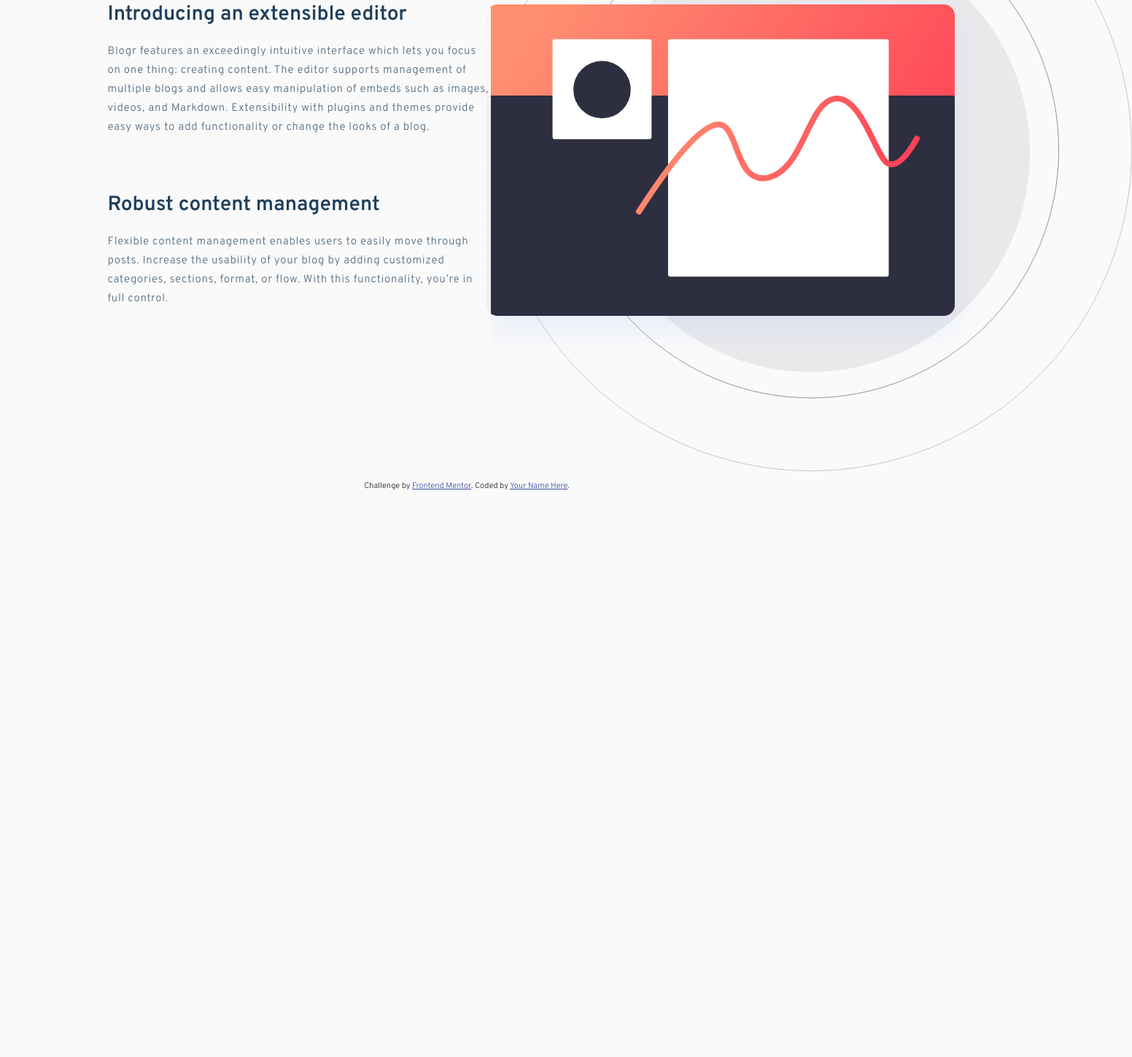
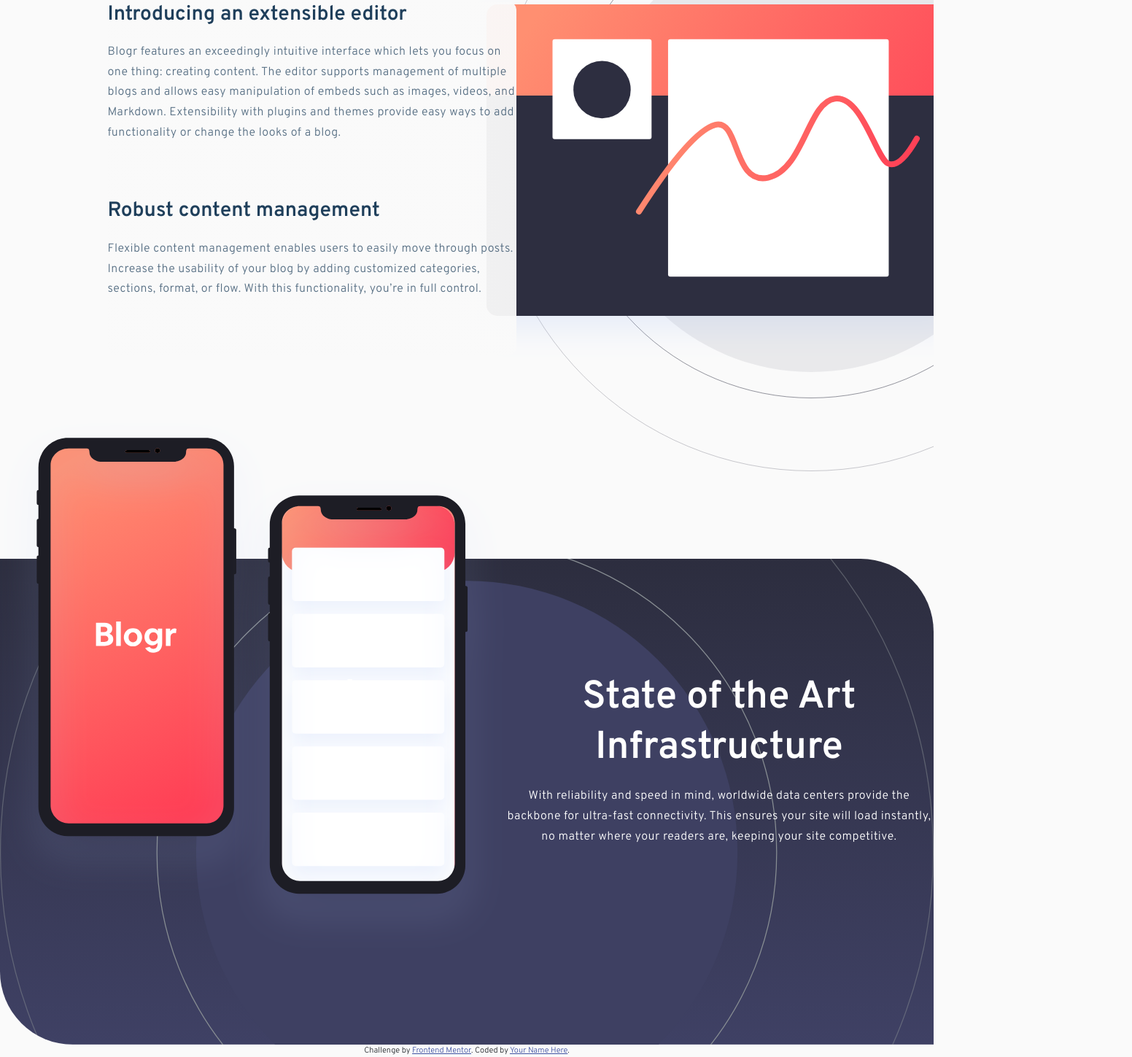
Before and after one commit to azaespa/blogr-landing-page, a plain HTML site: page index.html in a window 1280 px wide. Shown: the part 903-2352 px from the top of the page at 73% size, 1552 px wide, since content can reach past the window. Before the commit the page ends 1578 px from the top, so only its background shows below. Drawn offline with nearby package versions, Linux system fonts and the light colour scheme.

Commit message:
art-infrastructure section

```diff
--- a/index.html
+++ b/index.html
@@ -115,6 +115,13 @@
     </div>
   </section>
 
+  <section class="art-infrastructure text-center d-flex flex-column flex-lg-row justify-content-center align-items-center">
+    <img src="images/illustration-phones.svg" alt="" class="phones">
+    <div>
+      <h1>State of the Art Infrastructure</h1>
+      <p>With reliability and speed in mind, worldwide data centers provide the backbone for ultra-fast connectivity. This ensures your site will load instantly, no matter where your readers are, keeping your site competitive.</p>
+    </div>
+  </section>
   <!-- Product
 
   Overview
--- a/style.css
+++ b/style.css
@@ -221,6 +221,8 @@
 .designed-for-future {
   color: var(--very-dark-blue);
   padding: 6.625rem 0;
+  margin-bottom: 7.531rem;
+  overflow-x: hidden;
 }
 
 .designed-for-future > h2 {
@@ -232,7 +234,7 @@
 }
 
 .designed-for-future .inner-section section {
-  margin-bottom: 2.469rem;
+  margin-bottom: 2.563rem;
 }
 
 .designed-for-future .inner-section h2 {
@@ -241,14 +243,48 @@
 }
 
 .designed-for-future .inner-section p {
-  font-size: 0.938rem;
   line-height: 1.732em;
-  letter-spacing: 0.05em;
+  letter-spacing: 0.03em;
   color: var(--very-dark-blue-75);
 }
 
 .designed-for-future img {
-  margin-bottom: 3.563rem;
+  margin-bottom: 3.063rem;
+}
+
+.art-infrastructure {
+  background: url(images/bg-pattern-circles.svg) no-repeat, var(--vdgray-blue-to-vddesaturated-blue);
+  background-size: cover;
+  background-position: top -15rem center, center;
+  border-radius: 0 100px 0 100px;
+  padding-bottom: 7.125rem;
+  color: var(--white);
+  /* 106padding + 39.504margin + 6 line height */
+  /* 272 difference by section */
+}
+
+.art-infrastructure img {
+  width: 100%;
+  margin-top: -11.938rem;
+  margin-bottom: 1.063rem;
+}
+
+.art-infrastructure div {
+  width: 85%;
+}
+
+.art-infrastructure h1 {
+  font-size: calc(2.125rem + 1.5vw);
+  font-weight: var(--fw-bold-set-one);
+  letter-spacing: normal;
+  line-height: 1.287em;
+  margin-bottom: 1.125rem;
+}
+
+.art-infrastructure p {
+  line-height: 1.732em;
+  letter-spacing: 0.03em;
+  margin-bottom: 0;
 }
 
 .attribution {
```
